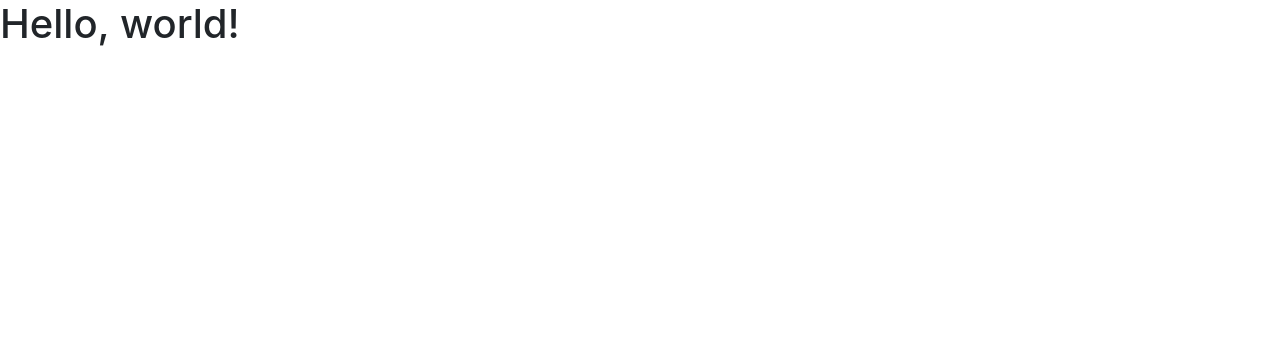
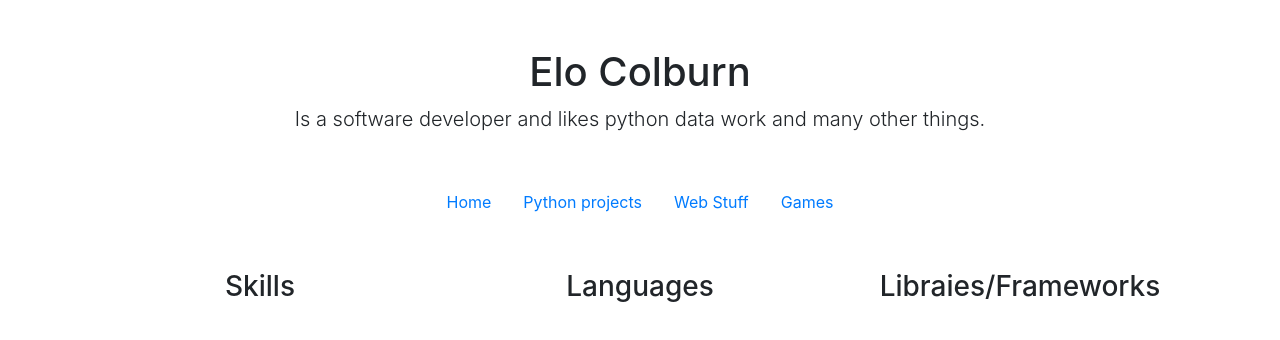
Before and after one commit to Ewie21/Portfolio, a plain HTML site: page index.html in a window 1280 px wide. Drawn offline with nearby package versions, Linux system fonts and the light colour scheme.

Commit message:
Add nav, added cols and rows

```diff
--- a/index.html
+++ b/index.html
@@ -1,24 +1,72 @@
 <!doctype html>
 <html lang="en">
+
 <head>
 	<!-- Required meta tags -->
 	<meta charset="utf-8">
 	<meta name="viewport" content="width=device-width, initial-scale=1">
 
 	<!-- Bootstrap CSS -->
-    <link rel="stylesheet" href="https://stackpath.bootstrapcdn.com/bootstrap/5.0.0-alpha2/css/bootstrap.min.css" integrity="sha384-DhY6onE6f3zzKbjUPRc2hOzGAdEf4/Dz+WJwBvEYL/lkkIsI3ihufq9hk9K4lVoK" crossorigin="anonymous">
+	<link rel="stylesheet" href="https://stackpath.bootstrapcdn.com/bootstrap/5.0.0-alpha2/css/bootstrap.min.css" integrity="sha384-DhY6onE6f3zzKbjUPRc2hOzGAdEf4/Dz+WJwBvEYL/lkkIsI3ihufq9hk9K4lVoK"
+	 crossorigin="anonymous">
 
-    <title>Elo Colburn!</title>
+	<title>Elo Colburn</title>
 </head>
+
 <body>
-    <h1>Hello, world!</h1>
+
+	<div class="container text-center my-5">
+		<h1>Elo Colburn</h1>
+		<p class="lead">
+			Is a software developer and likes python data work and many other things.
+		</p>
+	</div>
+
+	<nav>
+    <ul class="nav justify-content-center my-5">
+      <li class="nav-item">
+        <a class="nav-link active" aria-current="page" href="#">Home</a>
+      </li>
+      <li class="nav-item">
+        <a class="nav-link" href="#">Python projects</a>
+      </li>
+      <li class="nav-item">
+        <a class="nav-link" href="">Web Stuff</a>
+      </li>
+      <li class="nav-item">
+        <a class="nav-link" href="#">Games</a>
+      </li>
+    </ul>
+	</nav>
+
+  <div class="container">
+    <div class="row text-center">
+      <div class="col">
+        <h3>Skills</h3>
+        <!-- game design, front end web dev, web-server, OOP, Querying Databases, data analysis, -->
+      </div>
+      <div class="col">
+        <h3>Languages</h3>
+        <!-- Python, Html, Css, JS, Java, SQL, Scratch, Json-->
+      </div>
+      <div class="col">
+        <h3>Libraies/Frameworks</h3>
+      </div>
+    </div>
+  </div>
 
 	<!-- Optional JavaScript; choose one of the two! -->
 
 	<!-- Option 1: Bootstrap Bundle with Popper.js -->
-    <script src="https://stackpath.bootstrapcdn.com/bootstrap/5.0.0-alpha2/js/bootstrap.bundle.min.js" integrity="sha384-BOsAfwzjNJHrJ8cZidOg56tcQWfp6y72vEJ8xQ9w6Quywb24iOsW913URv1IS4GD" crossorigin="anonymous"></script>
+	<script src="https://stackpath.bootstrapcdn.com/bootstrap/5.0.0-alpha2/js/bootstrap.bundle.min.js" integrity="sha384-BOsAfwzjNJHrJ8cZidOg56tcQWfp6y72vEJ8xQ9w6Quywb24iOsW913URv1IS4GD"
+	 crossorigin="anonymous">
 
-  <script src="https://stackpath.bootstrapcdn.com/bootstrap/5.0.0-alpha2/js/bootstrap.bundle.min.js" integrity="sha384-BOsAfwzjNJHrJ8cZidOg56tcQWfp6y72vEJ8xQ9w6Quywb24iOsW913URv1IS4GD" crossorigin="anonymous"></script>
+	</script>
+
+	<script src="https://stackpath.bootstrapcdn.com/bootstrap/5.0.0-alpha2/js/bootstrap.bundle.min.js" integrity="sha384-BOsAfwzjNJHrJ8cZidOg56tcQWfp6y72vEJ8xQ9w6Quywb24iOsW913URv1IS4GD"
+	 crossorigin="anonymous">
+
+	</script>
 
 </body>
 </html
```
Lines whose indentation alone changed are shown as unchanged.
